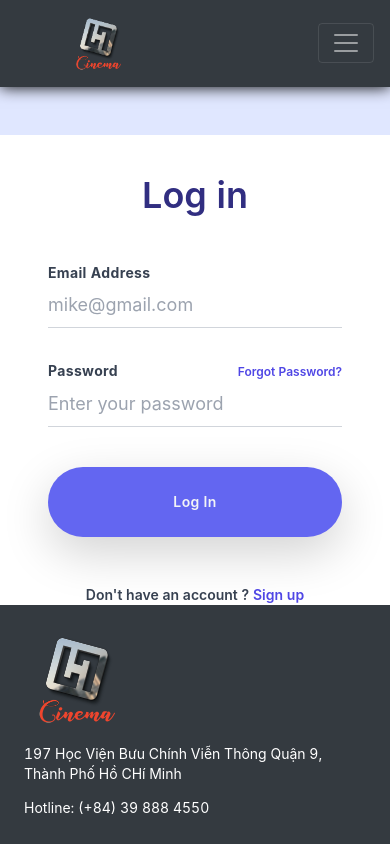
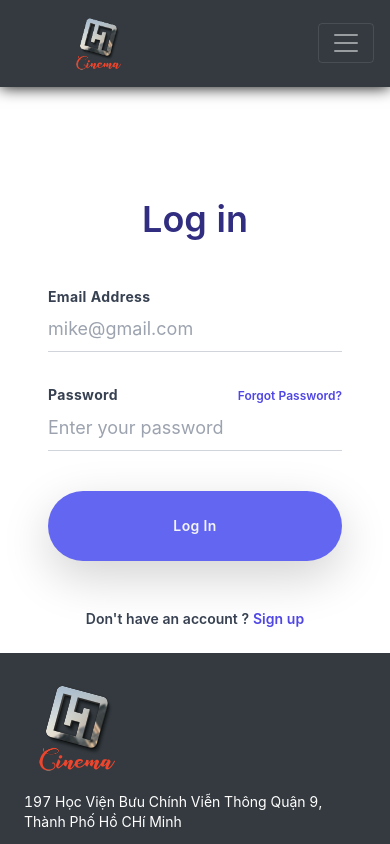
Before and after one commit to PhanHa97/project-movie, a React (Create React App) app: page /login in a window 390 px wide. Shown: the top 844 px of the page. Built offline with nearby package versions, Linux system fonts and the light colour scheme.

Commit message:
fix page Login-padding

```diff
--- a/src/containers/HomeTemplate/HomePage/Login/Login.js
+++ b/src/containers/HomeTemplate/HomePage/Login/Login.js
@@ -14,12 +14,12 @@ export default function Login(props) {
   });
 
   return (
-    <div className="lg:flex">
+    <div className="lg:flex py-6">
       <formik
         onSubmit={formik.handleSubmit}
         className="lg:w-1/2 xl:max-w-screen-sm"
       >
-        <div className="py-4 bg-indigo-100 lg:bg-white flex justify-center lg:justify-start lg:px-12"></div>
+        <div className="py-4  lg:bg-white flex justify-center lg:justify-start lg:px-12"></div>
         <div className="mt-10 px-12 sm:px-24 md:px-48 lg:px-12 lg:mt-16 xl:px-24 xl:max-w-2xl">
           <h2
             className="text-center text-4xl text-indigo-900 font-display font-semibold lg:text-left xl:text-5xl
--- a/src/containers/HomeTemplate/_component/Footer/index.js
+++ b/src/containers/HomeTemplate/_component/Footer/index.js
@@ -12,7 +12,7 @@ export default function Footer (props) {
 
     return (
         <section className>
-            <footer className="footer text-white">
+            <footer className="footer text-white ">
                 <div className="container p-4">
                     <div className="row">
                         <div className="col-lg-6 col-md-12 mb-4 mb-md-0">
```
Also changed, not shown: src/containers/HomeTemplate/_component/Footer/style.css (line endings or trailing spaces).
